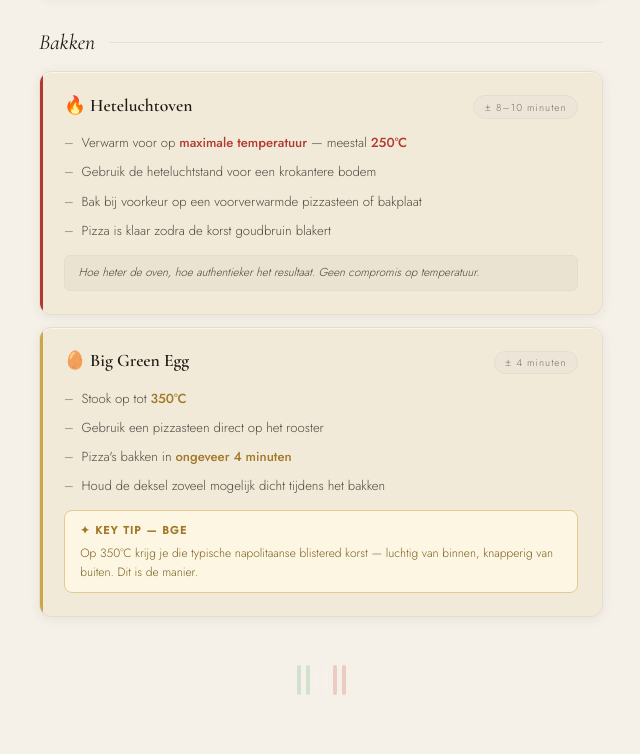
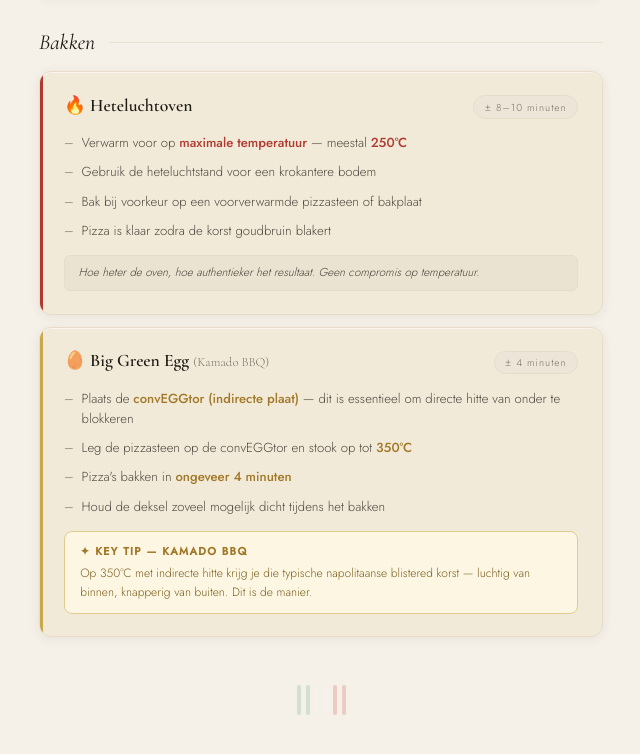
Before and after one commit to rogierpost89/pizzadeeg, a plain HTML site: page index.html in a window 1280 px wide. Shown: the part 2370-3124 px from the top of the page, without its empty margins (319-959 px from the left). Drawn offline with nearby package versions, Linux system fonts and the light colour scheme.

Commit message:
Add files via upload

```diff
--- a/index.html
+++ b/index.html
@@ -575,18 +575,18 @@
 
       <div class="step-card accent-gold">
         <div class="step-head">
-          <span class="step-name">🥚 Big Green Egg</span>
+          <span class="step-name">🥚 Big Green Egg <span style="font-size:0.8rem; font-weight:300; color:var(--stone)">(Kamado BBQ)</span></span>
           <span class="step-tag">± 4 minuten</span>
         </div>
         <ul class="step-list">
-          <li>Stook op tot <span class="hl-gold">350°C</span></li>
-          <li>Gebruik een pizzasteen direct op het rooster</li>
+          <li>Plaats de <span class="hl-gold">convEGGtor (indirecte plaat)</span> — dit is essentieel om directe hitte van onder te blokkeren</li>
+          <li>Leg de pizzasteen op de convEGGtor en stook op tot <span class="hl-gold">350°C</span></li>
           <li>Pizza's bakken in <span class="hl-gold">ongeveer 4 minuten</span></li>
           <li>Houd de deksel zoveel mogelijk dicht tijdens het bakken</li>
         </ul>
         <div class="key-tip">
-          <strong>✦ Key tip — BGE</strong>
-          Op 350°C krijg je die typische napolitaanse blistered korst — luchtig van binnen, knapperig van buiten. Dit is de manier.
+          <strong>✦ Key tip — Kamado BBQ</strong>
+          Op 350°C met indirecte hitte krijg je die typische napolitaanse blistered korst — luchtig van binnen, knapperig van buiten. Dit is de manier.
         </div>
       </div>
     </div>
```
